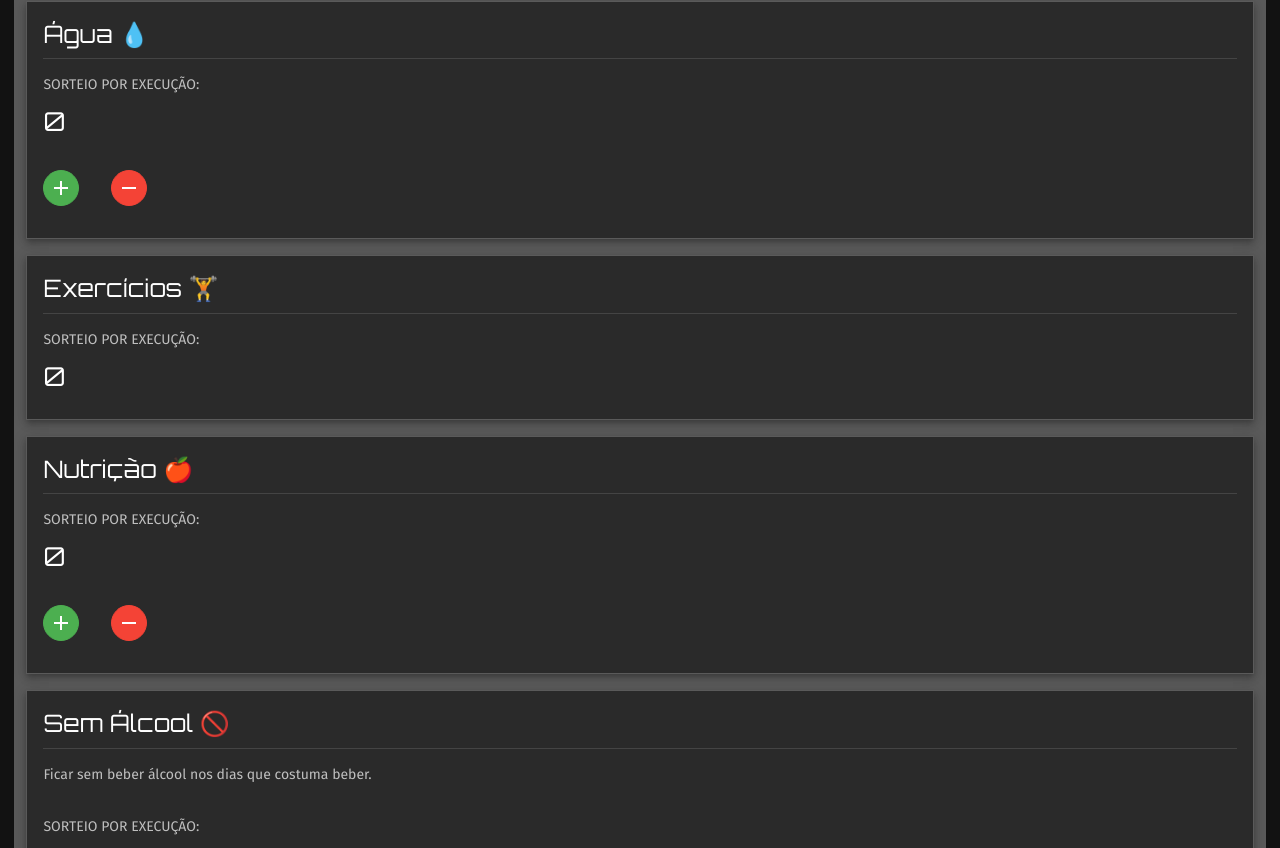
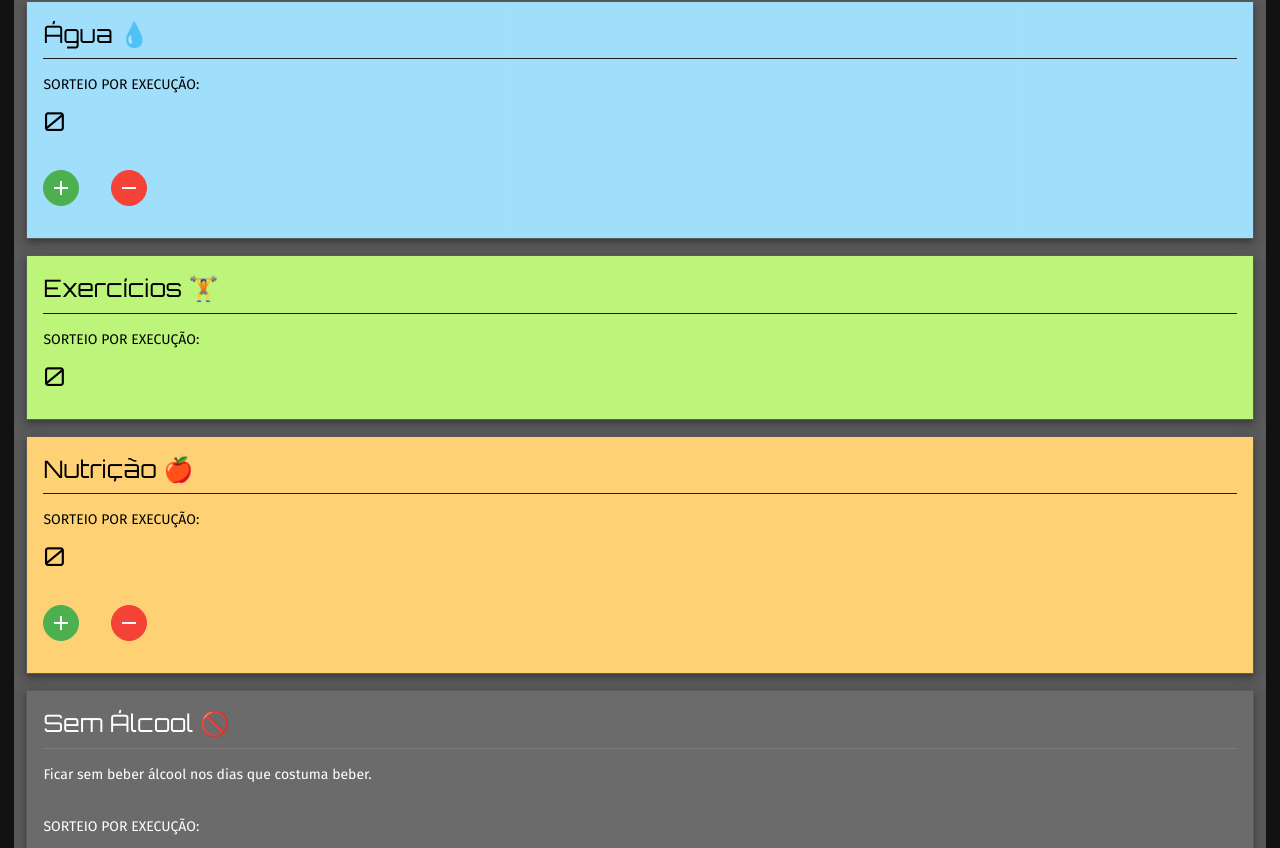
Before and after one commit to guiosouza/react-gamification-web-app, a Next.js app: page /exp in a window 1280 px wide. Shown: the part 1092-1940 px from the top of the page. Built offline with nearby package versions, Linux system fonts and the light colour scheme.

Commit message:
Update styling and background colors in task and level cards

```diff
--- a/src/app/page.tsx
+++ b/src/app/page.tsx
@@ -4,12 +4,6 @@ export default function Home() {
   return (
     <main style={{ padding: "0 20px", fontFamily: "Fira Sans" }}>
       <h3>Base-Mãe (Seychelles)</h3>
-      {/* <Image
-        src="/images/mother-base.png"
-        alt="Base-Mãe"
-        width={500}
-        height={300}
-      /> */}
       <p>
         <em>
           Nossa nova Base-Mãe. Não sei quanto tempo vai levar, mas vou torná-la
--- a/src/components/level-card.tsx
+++ b/src/components/level-card.tsx
@@ -128,7 +128,7 @@ function LevelCard({
           marginBottom: 2,
           marginTop: 2,
           borderRadius: "0px",
-          backgroundColor: "#5C7047",
+          backgroundColor: "#FDDE67",
           color: "#000",
           fontWeight: 700,
         }}
@@ -142,7 +142,7 @@ function LevelCard({
         />
         <CardContent>
           <div>
-            <Typography gutterBottom variant="h5" component="div">
+            <Typography gutterBottom variant="h5" component="div" fontWeight={700}>
               LV {level}
             </Typography>
             <Typography variant="body2" sx={{ color: "#000", }}>
--- a/src/components/task-card.tsx
+++ b/src/components/task-card.tsx
@@ -105,86 +105,95 @@ export default function TaskCard({
     }
   }, [shouldRemoveAlerts, handleRemoveAllAlerts, setShouldRemoveAlerts]);
 
+  const backgroundColor =
+  taskName === "Projeto" ? "#C8A0FF" :
+  taskName === "Grind" ? "#FF9B61" :
+  taskName === "Água" ? "#95DBFA" :
+  taskName === "Exercícios" ? "#B6F36B" :
+  taskName === "Sem Álcool" ? "#5A5A5A" :
+  taskName === "Nutrição" ? "#FFCC66" :
+  taskName === "Sono" ? "#7051DC" :
+  taskName === "Laboratório Mental" ? "#3BB273" :
+  "transparent";
+
+const textColor =
+  taskName === "Projeto" ? "#000000" :
+  taskName === "Grind" ? "#000000" :
+  taskName === "Água" ? "#000000" :
+  taskName === "Exercícios" ? "#000000" :
+  taskName === "Sem Álcool" ? "##ffff" :
+  taskName === "Nutrição" ? "#000000" :
+  taskName === "Sono" ? "#000000" :
+  taskName === "Laboratório Mental" ? "#000000" :
+  "#000000";
+
   return (
     <Card
-      sx={{ marginBottom: 2, border: "1px solid #5A5A5A", borderRadius: "0px" }}
+      sx={{
+        marginBottom: 2,
+        border: "1px solid #5A5A5A",
+        borderRadius: "0px",
+        backgroundColor: backgroundColor,
+        color: textColor // Aplica a cor de texto principal
+      }}
       elevation={5}
     >
       <CardActionArea onClick={() => onCardClick(taskName)}>
         <CardContent>
-          <Typography gutterBottom variant="h5" component="div">
+          <Typography gutterBottom variant="h5" component="div" sx={{ color: textColor }}>
             {taskName} {taskEmojis[taskName as keyof typeof taskEmojis] || ""}
           </Typography>
 
-          <Divider sx={{ mb: 2 }} />
-          {taskName === "Sem Álcool" ? (
-            <Typography
-              variant="body2"
-              sx={{ color: "text.secondary", mb: 4, fontFamily: "Fira Sans" }}
-            >
+          <Divider sx={{ mb: 2, backgroundColor: textColor }} />
+
+          {taskName === "Sem Álcool" && (
+            <Typography variant="body2" sx={{ color: textColor, mb: 4, fontFamily: "Fira Sans" }}>
               Ficar sem beber álcool nos dias que costuma beber.
             </Typography>
-          ) : null}
-          {taskName === "Laboratório Mental" ? (
-            <Typography
-              variant="body2"
-              sx={{ color: "text.secondary", mb: 4, fontFamily: "Fira Sans" }}
-            >
+          )}
+
+          {taskName === "Laboratório Mental" && (
+            <Typography variant="body2" sx={{ color: textColor, mb: 4, fontFamily: "Fira Sans" }}>
               A cada 1 minuto dedicado ao fortalecimento do autocontrole,
               explorando diferentes abordagens no seu Laboratório Mental.
             </Typography>
-          ) : null}
-          <Typography
-            variant="body2"
-            sx={{ color: "text.secondary", mb: 1, fontFamily: "Fira Sans" }}
-            component="div"
-          >
-            SORTEIO POR EXECUÇÃO:{" "}
+          )}
+
+          <Typography variant="body2" sx={{ color: textColor, mb: 1, fontFamily: "Fira Sans" }} component="div">
+            SORTEIO POR EXECUÇÃO:
           </Typography>
-          <Typography
-            variant="body2"
-            sx={{ color: "#FFFF", mb: 1, fontSize: "26px" }}
-          >
+
+          <Typography variant="body2" sx={{ color: textColor, mb: 1, fontSize: "26px" }}>
             {packs}
           </Typography>
+
           {drawResults && (
             <>
-              <Typography
-                variant="body2"
-                sx={{ color: "text.secondary", mb: 1, mt: "64px" }}
-                component="div"
-              >
-                Ganhou: {""}
+              <Typography variant="body2" sx={{ color: textColor, mb: 1, mt: "64px" }} component="div">
+                Ganhou:
               </Typography>
-              <Typography
-                variant="body2"
-                sx={{ mb: 1, fontSize: "44px", color: "#4caf50" }}
-              >
+
+              <Typography variant="body2" sx={{ mb: 1, fontSize: "44px", color: "#00000", fontWeight: "bold" }}>
                 {drawResults.wonPacks}
               </Typography>
-              <Typography variant="body2" sx={{ color: "text.secondary" }}>
+
+              <Typography variant="body2" sx={{ color: textColor }}>
                 Do total sorteado, ganhou: {calculateWinPercentage()}%
               </Typography>
-              <Typography variant="body2" sx={{ color: "text.secondary" }}>
+
+              <Typography variant="body2" sx={{ color: textColor }}>
                 Total de packs sorteados: {drawResults.packs}
               </Typography>
             </>
           )}
         </CardContent>
       </CardActionArea>
+
       <div style={{ paddingLeft: "16px" }}>
-        {taskName === "Água" ||
-        taskName === "Nutrição" ||
-        taskName === "Sem Álcool" ||
-        taskName === "Laboratório Mental" ? (
+        {["Água", "Nutrição", "Sem Álcool", "Laboratório Mental"].includes(taskName) && (
           <>
-            {!selectedNow ? (
-              <div
-                style={{
-                  marginTop: "6px",
-                  display: "flex",
-                }}
-              >
+            {!selectedNow && (
+              <div style={{ marginTop: "6px", display: "flex" }}>
                 <IconButton
                   color="success"
                   aria-label="add"
@@ -199,6 +208,7 @@ export default function TaskCard({
                 >
                   <Add />
                 </IconButton>
+
                 <IconButton
                   color="error"
                   size="small"
@@ -215,8 +225,6 @@ export default function TaskCard({
                   <Remove />
                 </IconButton>
               </div>
-            ) : (
-              ""
             )}
 
             <div style={{ padding: "16px 16px 16px 0" }}>
@@ -227,14 +235,15 @@ export default function TaskCard({
                   sx={{
                     marginTop: 1,
                     borderRadius: "0px",
-                    color: "#fff",
+                    color: "#ffff",
+                    backgroundColor: "rgba(0, 0, 0, 0.4)", // Leve transparência para contraste
                     width: "100%",
                   }}
                 />
               ))}
             </div>
           </>
-        ) : null}
+        )}
       </div>
     </Card>
   );
```
